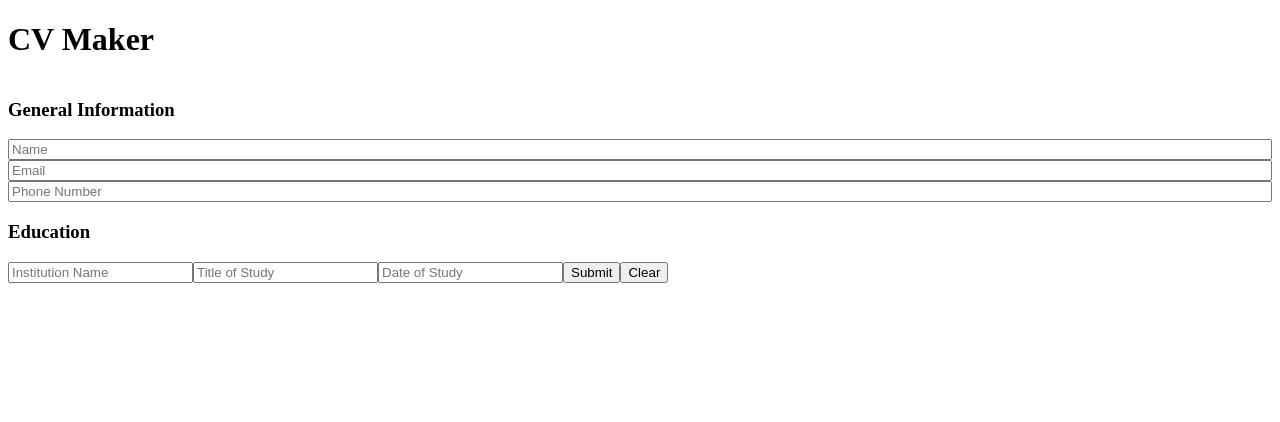
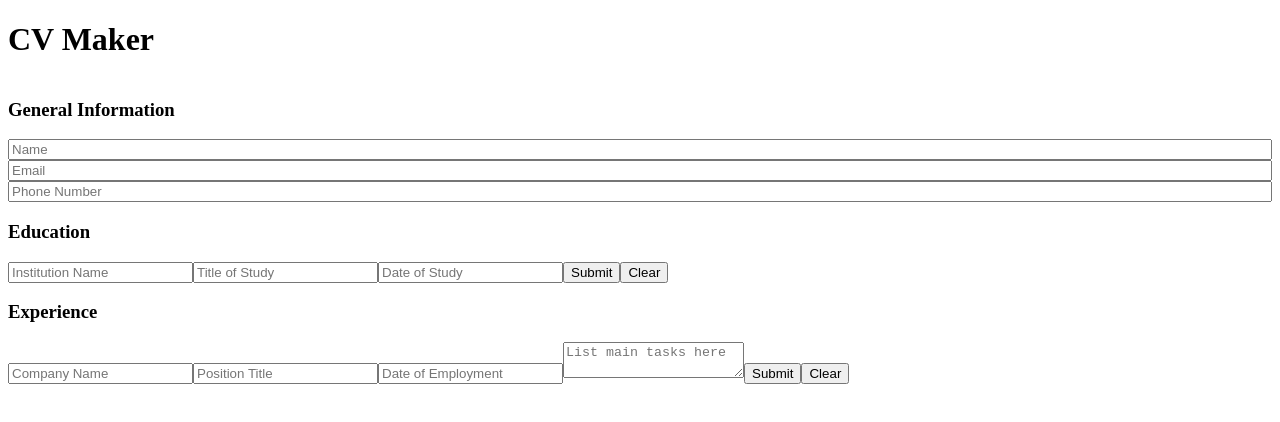
Before and after one commit to emilydta/cv-app, a React (Create React App) app: page / in a window 1280 px wide. Shown: the top 422 px of the page. Built offline with nearby package versions, Linux system fonts and the light colour scheme; the HTML template or start-up script is replaced by a standard one.

Commit message:
add experience fields and display

```diff
--- a/src/App.js
+++ b/src/App.js
@@ -2,7 +2,9 @@ import './App.css';
 import React from 'react';
 import GeneralInformationForm from './components/forms/GeneralInformationForm';
 import EducationForm from './components/forms/EducationForm';
+import ExperienceForm from './components/forms/ExperienceForm';
 import EducationDisplay from './components/displays/EducationDisplay';
+import ExperienceDisplay from './components/displays/ExperienceDisplay';
 
 class App extends React.Component {
   constructor(props) {
@@ -17,8 +19,18 @@ class App extends React.Component {
         dateOfStudy: '',
         key: new Date().toString()
       },
-      educationArray: []
+      educationArray: [],
+      experience: {
+        companyName: '',
+        positionTitle: '',
+        dateOfWork: '',
+        mainTasks: '',
+        key: Date.now().toString()
+      },
+      experienceArray: []
     }
+
+    //Education form functions
     this.updateInstitution = this.updateInstitution.bind(this);
     this.updateTitleOfStudy = this.updateTitleOfStudy.bind(this);
     this.updateDateOfStudy = this.updateDateOfStudy.bind(this);
@@ -26,6 +38,16 @@ class App extends React.Component {
     this.clearEduFields = this.clearEduFields.bind(this);
     this.deleteEduEntry = this.deleteEduEntry.bind(this);
     this.editEduEntry = this.editEduEntry.bind(this);
+
+    //Experience form functions
+    this.updateCompany = this.updateCompany.bind(this);
+    this.updatePositionTitle = this.updatePositionTitle.bind(this);
+    this.updateDateOfWork = this.updateDateOfWork.bind(this);
+    this.updateMainTasks = this.updateMainTasks.bind(this);
+    this.experienceOnSubmit = this.experienceOnSubmit.bind(this);
+    this.clearExpFields = this.clearExpFields.bind(this);
+    this.deleteExpEntry = this.deleteExpEntry.bind(this);
+    this.editExpEntry = this.editExpEntry.bind(this);
   }
 
   updateInstitution(e) {
@@ -58,6 +80,7 @@ class App extends React.Component {
   educationOnSubmit(e) {
     e.preventDefault()
     this.setState((prevState) => {
+      //Checks whether the new entry is already present within the array, and replaces with the new one if it is.
       const editedEducationArray = prevState.educationArray.map((entry) => {
         if (entry.key === this.state.education.key) {
           return entry = this.state.education
@@ -107,11 +130,110 @@ class App extends React.Component {
           })
         )
       }
+      return null
     })
   }
 
+  //EXPERIENCE FORM FUNCTIONS
+  updateCompany(e) {
+    this.setState({
+      experience: {
+        ...this.state.experience,
+        companyName: e.target.value,
+      }
+    })
+  }
+
+  updatePositionTitle(e) {
+    this.setState({
+      experience: {
+        ...this.state.experience,
+        positionTitle: e.target.value,
+      }
+    })
+  }
+
+  updateDateOfWork(e) {
+    this.setState({
+      experience: {
+        ...this.state.experience,
+        dateOfWork: e.target.value,
+      }
+    })
+  }
+
+  updateMainTasks(e) {
+    this.setState({
+      experience: {
+        ...this.state.experience,
+        mainTasks: e.target.value,
+      }
+    })
+  }
+
+  clearExpFields() {
+    this.setState({
+      experience: {
+        companyName: '',
+        positionTitle: '',
+        dateOfWork: '',
+        mainTasks: '',
+        key: Date.now().toString()
+      },
+    })
+  }
+
+  experienceOnSubmit(e) {
+    e.preventDefault()
+    this.setState((prevState) => {
+      //Checks whether the new entry is already present within the array, and replaces with the new one if it is.
+      const editedExperienceArray = prevState.experienceArray.map((entry) => {
+        if (entry.key === this.state.experience.key) {
+          return entry = this.state.experience
+        }
+        return entry
+      })
+      return {
+        experience: {
+          companyName: '',
+          positionTitle: '',
+          dateOfWork: '',
+          mainTasks: '',
+          key: Date.now().toString()
+        },
+        experienceArray: [...new Set([...editedExperienceArray, this.state.experience])]
+      }
+    })
+  }
+
+  deleteExpEntry(e) {
+    this.setState({
+      experienceArray: this.state.experienceArray.filter((entry) => {return entry.key !== e.target.id})
+    })
+  }
+
+  editExpEntry(e) {
+    this.state.experienceArray.map((entry) => {
+      if (entry.key === e.target.className) {
+        return (
+          this.setState({
+            experience: {
+              companyName: entry.companyName,
+              positionTitle: entry.positionTitle,
+              dateOfWork: entry.dateOfWork,
+              mainTasks: entry.mainTasks,
+              key: entry.key
+            }
+          })
+        )
+      }
+      return null
+    })
+  }
+
+
   render() {
-    const { fullName, email, number, education, educationArray } = this.state;
+    const { fullName, email, number, education, educationArray, experience, experienceArray} = this.state;
 
     return (
       <div className="App">
@@ -129,6 +251,14 @@ class App extends React.Component {
             titleOfStudyOnChange={this.updateTitleOfStudy} titleOfStudyValue={education.titleOfStudy}
             dateOfStudyOnChange={this.updateDateOfStudy} dateOfStudyValue={education.dateOfStudy}
           />
+          <ExperienceForm
+            submit={this.experienceOnSubmit}
+            clearExperienceFields={this.clearExpFields}
+            companyOnChange={this.updateCompany} companyValue={experience.companyName}
+            positionOnChange={this.updatePositionTitle} positionValue={experience.positionTitle}
+            dateOfWorkOnChange={this.updateDateOfWork} dateOfWorkValue={experience.dateOfWork}
+            mainTasksOnChange={this.updateMainTasks} mainTasksValue={experience.mainTasks}
+          />
         </div>
         <div className='preview-mode-container'>
           <div className="general-information-display">
@@ -143,6 +273,11 @@ class App extends React.Component {
             deleteEducationEntry={this.deleteEduEntry}
             editEducationEntry={this.editEduEntry}
           />
+          <ExperienceDisplay
+          experienceData={experienceArray}
+          deleteExperienceEntry={this.deleteExpEntry}
+          editExperienceEntry={this.editExpEntry}
+          />
         </div>
       </div>
     );
--- /dev/null
+++ b/src/components/displays/ExperienceDisplay.js
@@ -0,0 +1,24 @@
+import React, { Component } from 'react';
+
+class ExperienceDisplay extends Component {
+    render() {
+        return (
+            <div>
+                {this.props.experienceData.map((entry) => {
+                    return (
+                        <ul key={entry.key}>
+                            <li>{entry.companyName}</li>
+                            <li>{entry.positionTitle}</li>
+                            <li>{entry.dateOfWork}</li>
+                            <li>{entry.mainTasks}</li>
+                            <button type="button" id={entry.key} onClick={this.props.deleteExperienceEntry}>Delete</button>
+                            <button type="button" className={entry.key} onClick={this.props.editExperienceEntry}>Edit</button>
+                        </ul>
+                    )
+                })}
+            </div>
+        );
+    }
+}
+
+export default ExperienceDisplay;
--- /dev/null
+++ b/src/components/forms/ExperienceForm.js
@@ -0,0 +1,15 @@
+function ExperienceForm(props) {
+    return (
+        <form className='experience-form' onSubmit={props.submit}>
+            <h3>Experience</h3>
+            <input type="text" value={props.companyValue} placeholder='Company Name' onChange={props.companyOnChange}></input>
+            <input type="text" value={props.positionValue} placeholder='Position Title' onChange={props.positionOnChange}></input>
+            <input type="text" value={props.dateOfWorkValue} placeholder='Date of Employment' onChange={props.dateOfWorkOnChange}></input>
+            <textarea value={props.mainTasksValue} placeholder='List main tasks here' onChange={props.mainTasksOnChange}></textarea>
+            <button type='submit'>Submit</button>
+            <button type="button" onClick={props.clearExperienceFields}>Clear</button>
+        </form>
+    )
+}
+
+export default ExperienceForm
```
